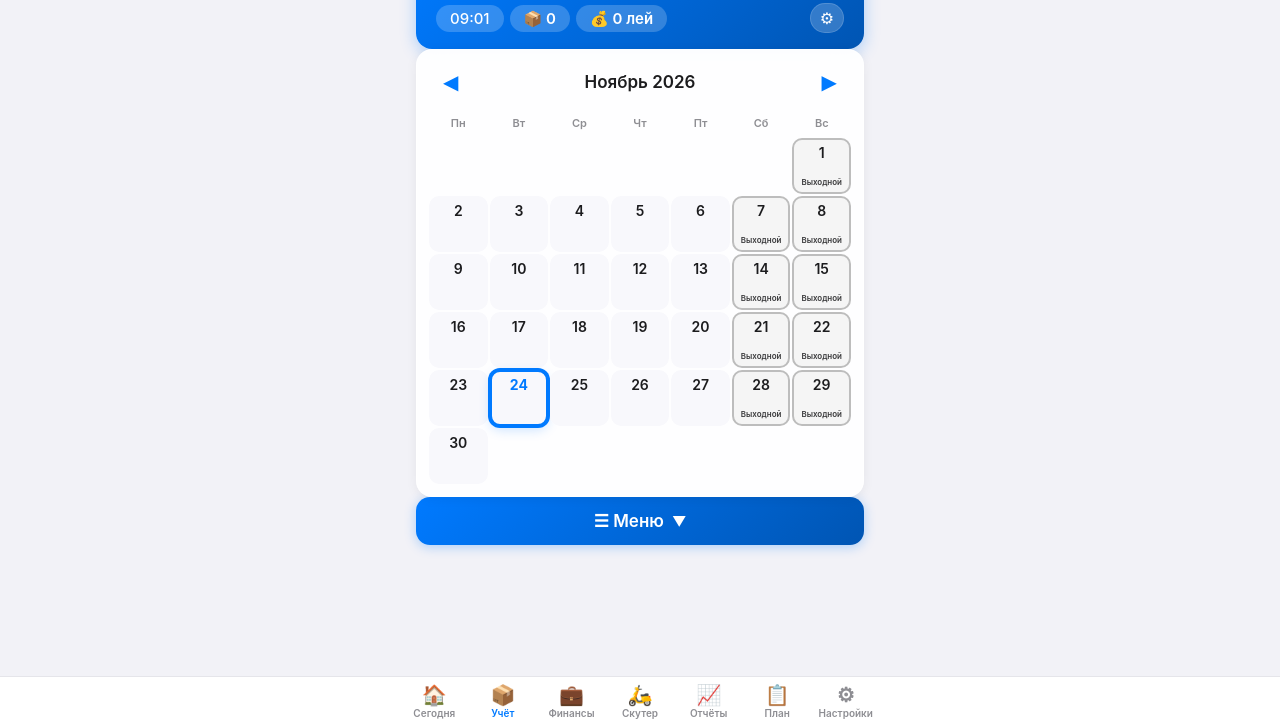
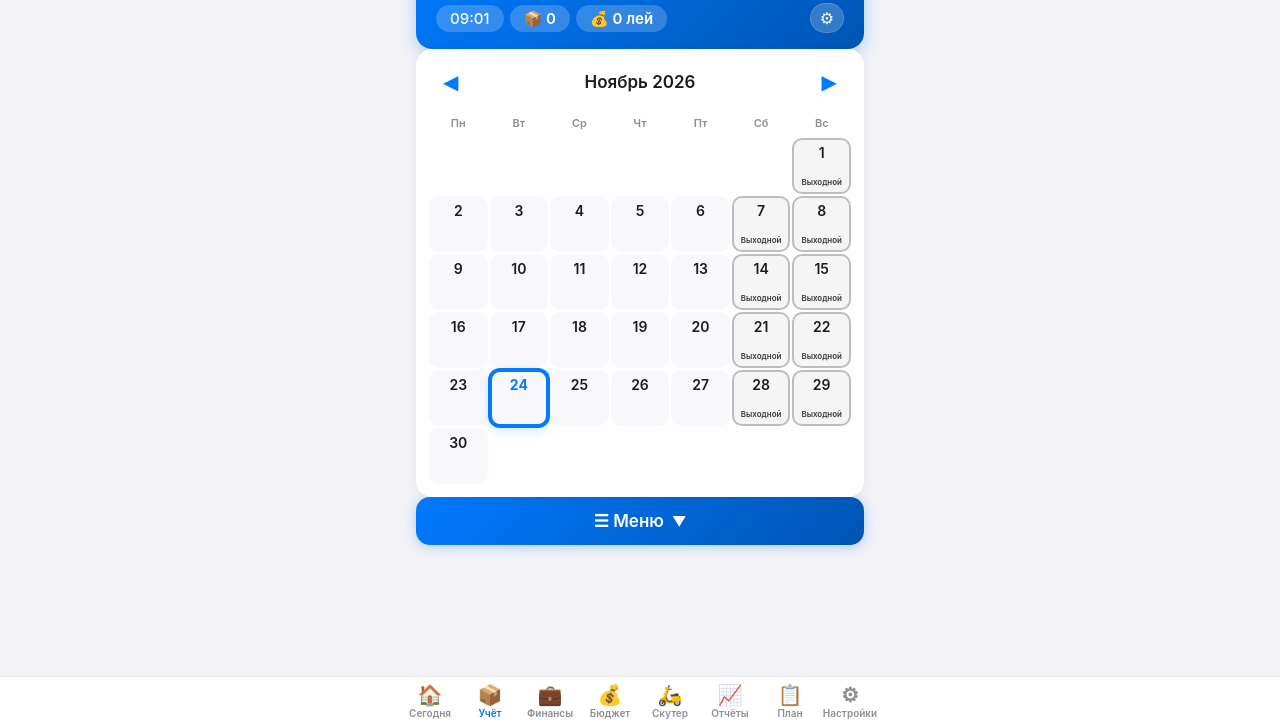
Before and after one commit to iuvic-cmd/bugalteria-curiera, a plain HTML site: page index.html in a window 1280 px wide. Shown: the part 73-800 px from the top of the page. Drawn offline with Linux system fonts and the light colour scheme.

Commit message:
Update index.html

```diff
--- a/index.html
+++ b/index.html
@@ -251,6 +251,7 @@ details.tree.d>summary{background:var(--subtle-bg);color:var(--accent);font-weig
     <a href="today.html"><span>🏠</span>Сегодня</a>
 <a href="index.html" class="active"><span>📦</span>Учёт</a>
     <a href="fin.html"><span>💼</span>Финансы</a>
+    <a href="budget.html"><span>💰</span>Бюджет</a>
     <a href="cash.html"><span>🛵</span>Скутер</a>
     <a href="stats.html"><span>📈</span>Отчёты</a>
     <a href="plan.html"><span>📋</span>План</a>
```
